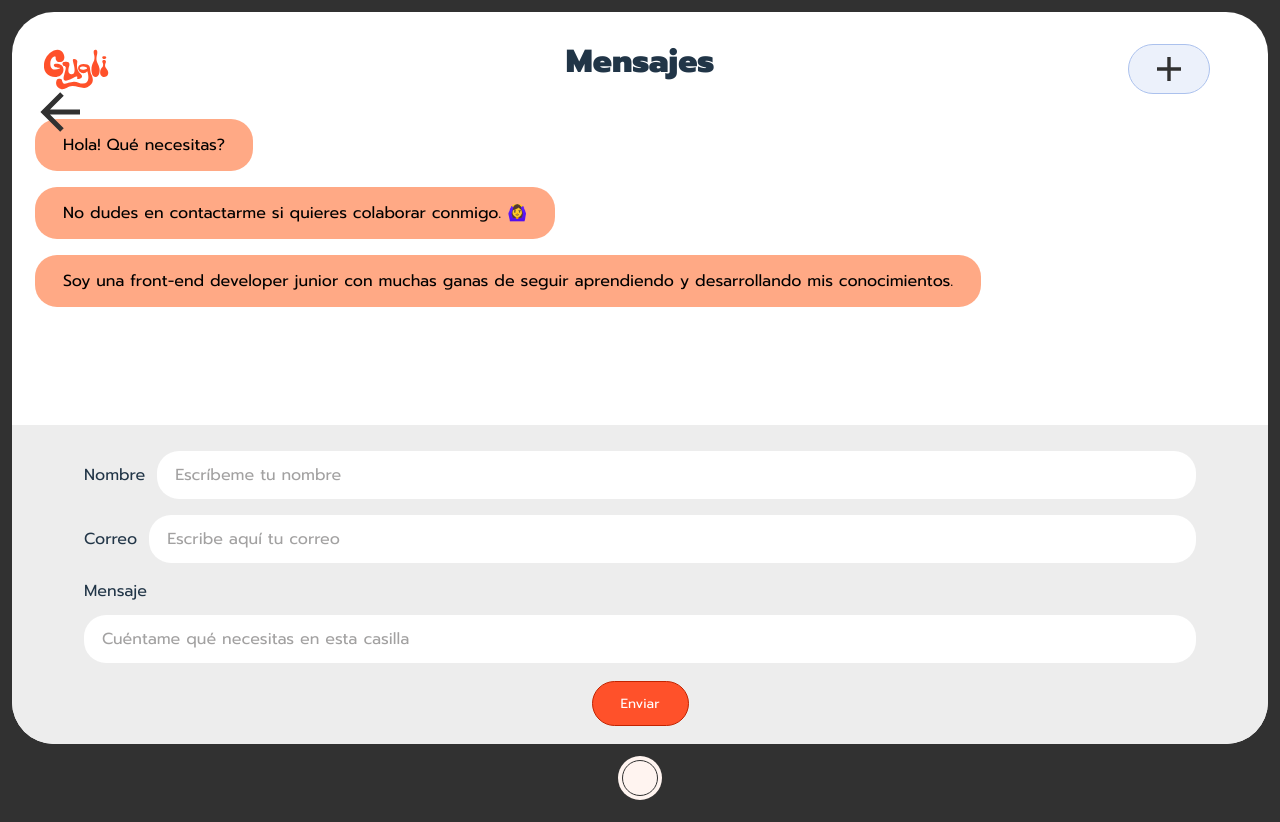
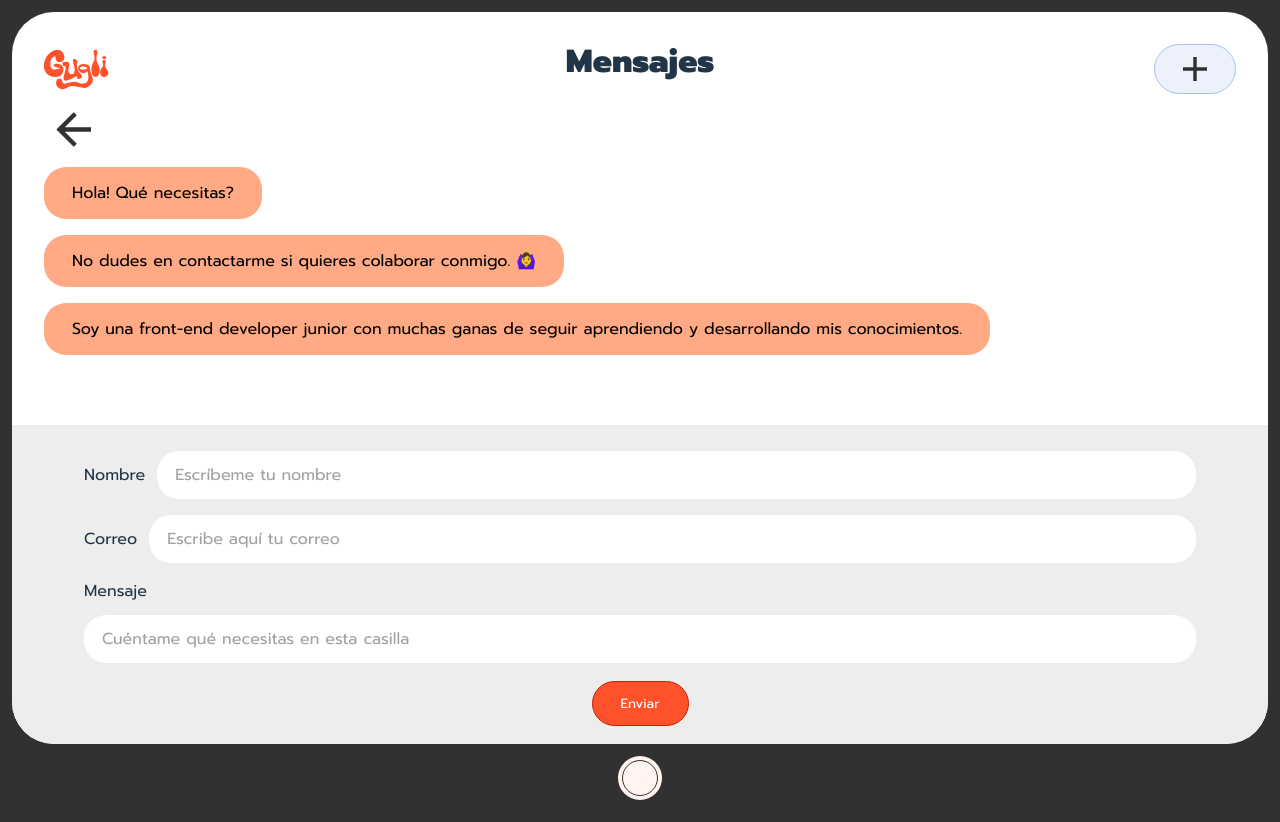
Before and after one commit to mariagugli/project-gamma, a React (Vite) app: page /contact in a window 1280 px wide. Built offline with nearby package versions, Linux system fonts and the light colour scheme.

Commit message:
fixing topbar and btnback width

```diff
--- a/src/components/buttons/Btn.scss
+++ b/src/components/buttons/Btn.scss
@@ -166,9 +166,18 @@ a {
 .section__btnback {
   padding: sizeComp(huge) sizeComp(x-normal) 0 0;
   position: fixed;
-  top: 40px;
+  top: 20px;
   z-index: 2;
   width: calc(100% - 3.125rem - 24px);
+  @include mq($bp-xsmall) {
+    top: 40px;
+  }
+  @include mq() {
+    top: 60px;
+  }
+  @include mq($bp-large) {
+    width: calc(100% - 5.125rem - 24px);
+  }
 }
 .btn__back {
   display: flex;
@@ -176,6 +185,6 @@ a {
   height: auto;
   padding: 0.75rem 0.75rem;
   @include mq ($bp-large) {
-      width: 40px;
+    width: 35px;
   }
 }
--- a/src/components/topbar/Topbar.scss
+++ b/src/components/topbar/Topbar.scss
@@ -3,7 +3,7 @@
 .topbar {
     display: flex;
     justify-content: space-between;
-    width: calc(100% - 1rem - 50px);
+    width: calc(100% - 2rem - 24px);
     position: fixed;
     z-index: 3;
     & > .logo-x-small {
@@ -11,8 +11,8 @@
             @include icon-size(x-medium, auto);
         }
     }
-    @include mq() {
-        width: calc(100% - 4rem - 50px);
+    @include mq($bp-large) {
+        width: calc(100% - 4rem - 24px);
     }
 }
 
--- a/src/scss/_site.scss
+++ b/src/scss/_site.scss
@@ -38,10 +38,7 @@ body {
   @include mq($bp-xsmall) {
     padding: 2rem 1rem 0;
   }
-  @include mq() {
-    padding: 1rem;
-  }
-  @include mq($bp-extralarge) {
+  @include mq($bp-large) {
     width: calc(100% - 4rem);
     height: calc(100% - 3rem);
     padding: 2rem 2rem 1rem;
--- a/src/views/contact/Contact.scss
+++ b/src/views/contact/Contact.scss
@@ -7,18 +7,21 @@
         font-size: fs(x-big);
     }
 }
-.section__contact {
-    width: 100%;
-    text-align: left;
-}
 .section__messages {
     position: relative;
 }
 .section__contact {
-    padding: 0 sizeComp(x-normal) 0 0;
-    width: 100%;
+    padding: sizeComp(huge) sizeComp(x-normal) 0 0;
+    text-align: left;
+    width: calc(100% - sizeComp(x-normal));
     @include mq($bp-xsmall) {
         padding: sizeComp(big) sizeComp(x-normal) 0 0;
+    }
+    @include mq() {
+        padding: 3.375rem sizeComp(x-normal) 0 0;
+    }
+    @include mq($bp-large) {
+        padding: 4.375rem sizeComp(x-normal) 0 0;
     }
 }
 .contact__form {
```
